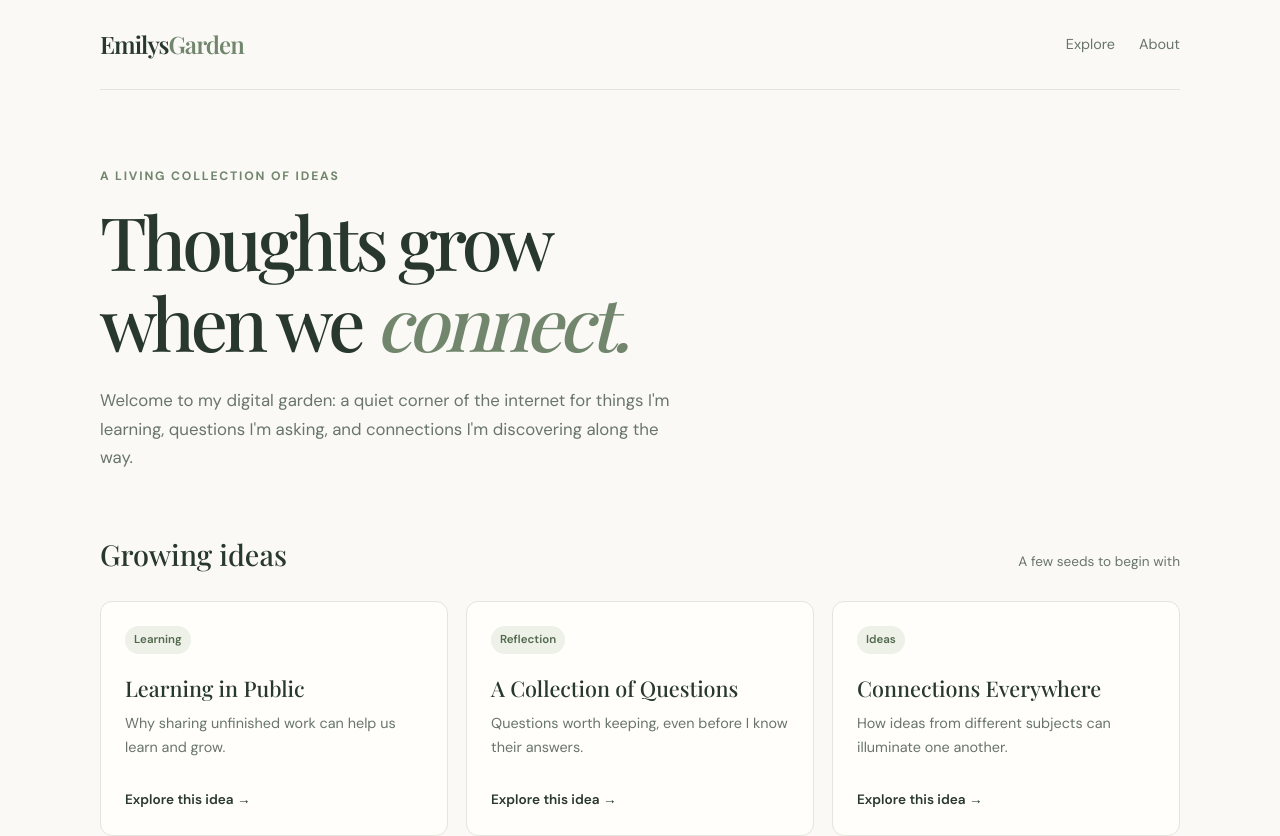
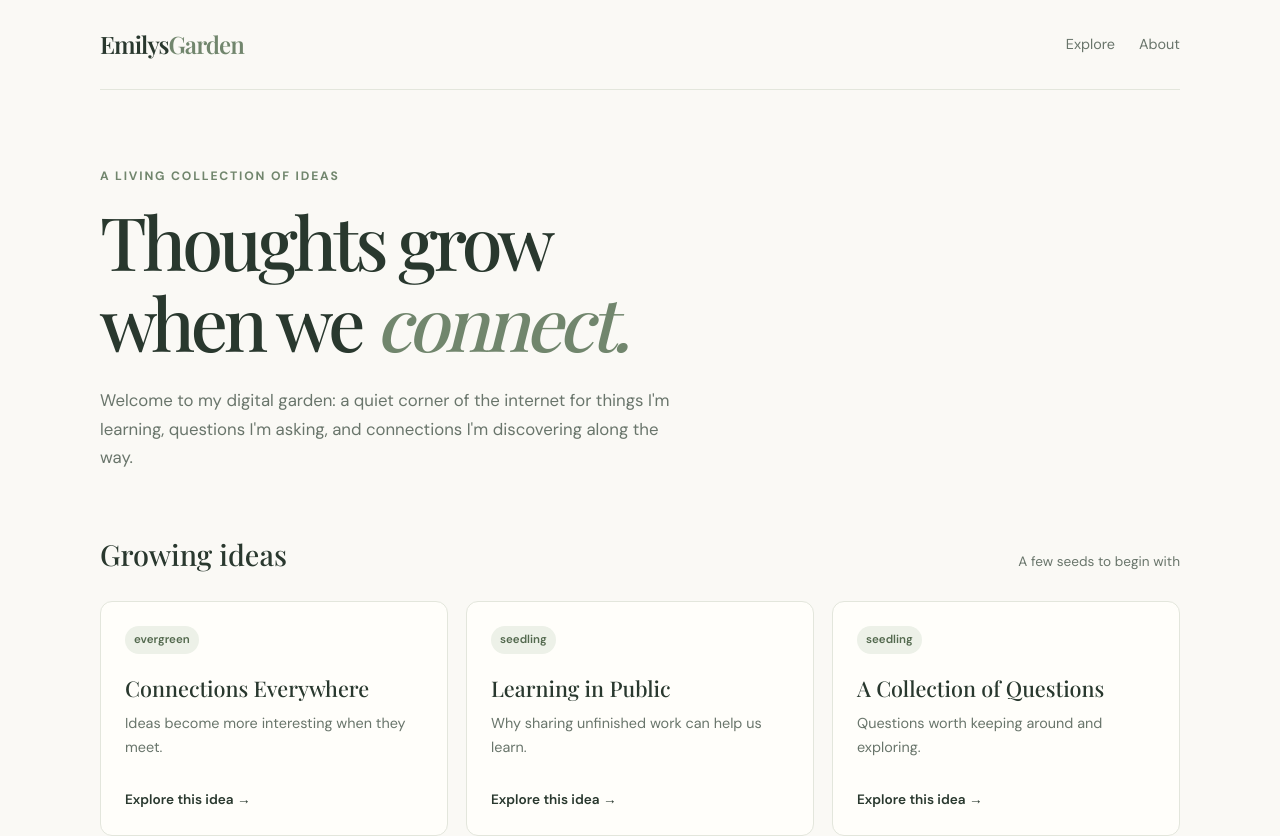
Before and after one commit to App-othecary/emilysgarden, a Next.js app: page / in a window 1280 px wide. Shown: the top 836 px of the page. Built offline with nearby package versions, Linux system fonts and the light colour scheme.

Commit message:
Added notes to the HomePage

```diff
--- a/app/globals.css
+++ b/app/globals.css
@@ -262,3 +262,57 @@ input {
     animation-duration: 0.01ms !important;
   }
 }
+.note-page {
+  max-width: 720px;
+  margin: 64px auto 96px;
+}
+
+.note-page h1 {
+  margin: 12px 0 16px;
+  font-family: "Playfair Display", Georgia, serif;
+  font-size: clamp(2.4rem, 6vw, 4rem);
+  line-height: 1.1;
+  color: var(--ink);
+}
+
+.note-page-description {
+  color: var(--muted);
+  font-size: 1.1rem;
+  line-height: 1.8;
+}
+
+.note-content {
+  margin-top: 48px;
+  color: var(--ink);
+  font-size: 1.05rem;
+  line-height: 1.9;
+}
+
+.note-content h1,
+.note-content h2,
+.note-content h3 {
+  margin: 32px 0 12px;
+  font-family: "Playfair Display", Georgia, serif;
+  line-height: 1.3;
+}
+
+.note-content p,
+.note-content ul {
+  margin-bottom: 20px;
+}
+
+.note-content a,
+.note-back a {
+  color: var(--sage);
+  text-underline-offset: 4px;
+}
+
+.note-back {
+  margin-top: 48px;
+}
+
+@media (max-width: 700px) {
+  .note-page {
+    margin: 40px auto 64px;
+  }
+}
--- /dev/null
+++ b/app/notes/[slug]/page.tsx
@@ -0,0 +1,52 @@
+import Link from "next/link";
+import { notFound } from "next/navigation";
+import { getAllNotes, getNoteBySlug } from "@/lib/notes";
+
+type Props = {
+  params: Promise<{ slug: string }>;
+};
+
+export function generateStaticParams() {
+  return getAllNotes().map((note) => ({
+    slug: note.slug,
+  }));
+}
+
+export default async function NotePage({ params }: Props) {
+  const { slug } = await params;
+  const note = await getNoteBySlug(slug);
+
+  if (!note) {
+    notFound();
+  }
+
+  return (
+    <main className="site-shell">
+      <header className="site-header">
+        <Link className="wordmark" href="/">
+          Emilys<span>Garden</span>
+        </Link>
+        <nav className="site-nav">
+          <Link href="/#notes">All notes</Link>
+        </nav>
+      </header>
+
+      <article className="note-page">
+        <p className="eyebrow">{note.type}</p>
+        <h1>{note.title}</h1>
+        <p className="note-page-description">{note.description}</p>
+
+        <div
+          className="note-content"
+          dangerouslySetInnerHTML={{
+            __html: note.contentHtml,
+          }}
+        />
+
+        <p className="note-back">
+          <Link href="/#notes">← Back to the garden</Link>
+        </p>
+      </article>
+    </main>
+  );
+}
--- a/app/page.tsx
+++ b/app/page.tsx
@@ -1,4 +1,5 @@
 import NoteCard from "../app/components/NoteCard";
+import { getAllNotes } from "@/lib/notes";
 
 const notes = [
   {
@@ -23,6 +24,7 @@ const notes = [
 ];
 
 export default function Home() {
+  const notes = getAllNotes();
   return (
     <div className="site-shell">
       <header className="site-header">
@@ -53,6 +55,7 @@ export default function Home() {
           </p>
         </section>
 
+        {/* hide this in chapter 4 */}
         <section id="notes" aria-labelledby="notes-heading">
           <div className="section-heading">
             <h2 id="notes-heading">Growing ideas</h2>
@@ -61,7 +64,13 @@ export default function Home() {
 
           <div className="note-grid">
             {notes.map((note) => (
-              <NoteCard key={note.title} {...note} />
+              <NoteCard
+                key={note.slug}
+                title={note.title}
+                description={note.description}
+                type={note.type}
+                href={`/notes/${note.slug}`}
+              />
             ))}
           </div>
         </section>
--- /dev/null
+++ b/content/notes/connections.md
@@ -0,0 +1,18 @@
+---
+title: Connections Everywhere
+description: Ideas become more interesting when they meet.
+type: evergreen
+date: 2026-10-25
+---
+
+# Connections Everywhere
+
+An idea rarely exists on its own. It often becomes more
+useful when connected to something else.
+
+For example, accessibility in design connects technology,
+communication and human behaviour.
+
+## A thought to develop
+
+I want to build links between my notes as this garden grows.
--- /dev/null
+++ b/content/notes/learning-in-public.md
@@ -0,0 +1,20 @@
+---
+title: Learning in Public
+description: Why sharing unfinished work can help us learn.
+type: seedling
+date: 2026-10-25
+---
+
+# Learning in Public
+
+A digital garden is a place to collect ideas as they develop,
+rather than only publishing finished work.
+
+## Why it matters
+
+Writing about what I learn helps me organise my thinking.
+It also creates a record that I can revisit and improve.
+
+## An open question
+
+How can I make it easier to share work before it feels finished?
--- /dev/null
+++ b/content/notes/questions.md
@@ -0,0 +1,17 @@
+---
+title: A Collection of Questions
+description: Questions worth keeping around and exploring.
+type: seedling
+date: 2026-10-25
+---
+
+# A Collection of Questions
+
+Some questions are worth keeping even when I don't know
+the answers yet.
+
+## Questions to explore
+
+- How do ideas change when we write them down?
+- What makes a website accessible?
+- How can separate ideas connect to each other?
--- /dev/null
+++ b/lib/notes.ts
@@ -0,0 +1,60 @@
+import fs from "node:fs";
+import path from "node:path";
+import matter from "gray-matter";
+import { remark } from "remark";
+import html from "remark-html";
+
+const notesDirectory = path.join(process.cwd(), "content", "notes");
+
+export type GardenNote = {
+  slug: string;
+  title: string;
+  description: string;
+  type: string;
+  date: string;
+};
+
+export function getAllNotes(): GardenNote[] {
+  const filenames = fs.readdirSync(notesDirectory);
+
+  const notes = filenames
+    .filter((filename) => filename.endsWith(".md"))
+    .map((filename) => {
+      const slug = filename.replace(/\.md$/, "");
+      const fullPath = path.join(notesDirectory, filename);
+      const fileContents = fs.readFileSync(fullPath, "utf8");
+      const { data } = matter(fileContents);
+
+      return {
+        slug,
+        title: String(data.title ?? slug),
+        description: String(data.description ?? ""),
+        type: String(data.type ?? "seedling"),
+        date: String(data.date ?? ""),
+      };
+    });
+
+  return notes.sort((a, b) => b.date.localeCompare(a.date));
+}
+
+export async function getNoteBySlug(slug: string) {
+  const fullPath = path.join(notesDirectory, `${slug}.md`);
+
+  if (!fs.existsSync(fullPath)) {
+    return null;
+  }
+
+  const fileContents = fs.readFileSync(fullPath, "utf8");
+  const { data, content } = matter(fileContents);
+
+  const processedContent = await remark().use(html).process(content);
+
+  return {
+    slug,
+    title: String(data.title ?? slug),
+    description: String(data.description ?? ""),
+    type: String(data.type ?? "seedling"),
+    date: String(data.date ?? ""),
+    contentHtml: processedContent.toString(),
+  };
+}
--- a/package.json
+++ b/package.json
@@ -9,9 +9,12 @@
     "lint": "eslint"
   },
   "dependencies": {
+    "gray-matter": "^4.0.3",
     "next": "16.4.3",
     "react": "19.3.0",
-    "react-dom": "19.3.0"
+    "react-dom": "19.3.0",
+    "remark": "^15.0.1",
+    "remark-html": "^16.0.1"
   },
   "devDependencies": {
     "@tailwindcss/turbopack": "^4",
```
Also changed, not shown: 2 other files (tests, documents, lock files or other folders).
